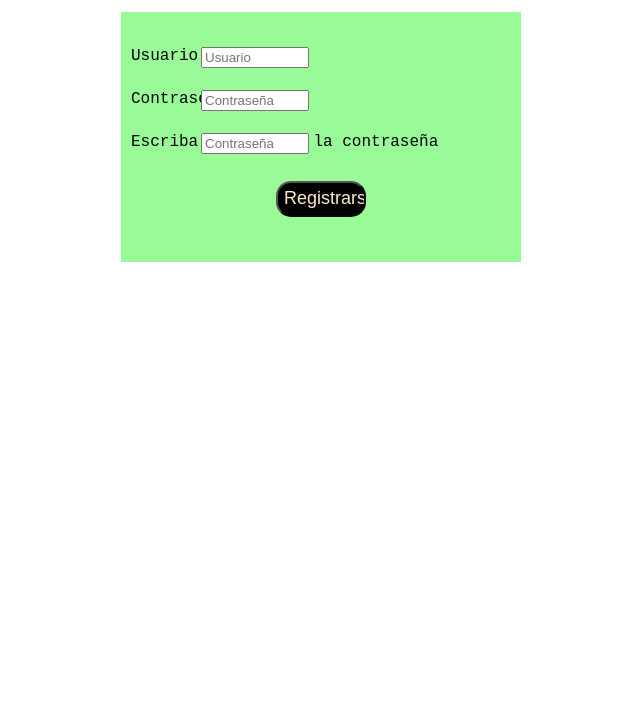
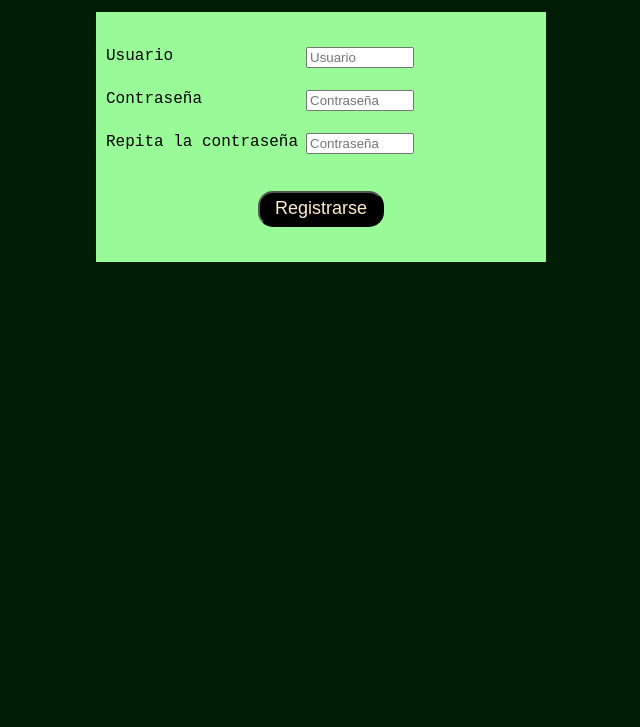
Before and after one commit to maxi758/login-Express, a website: page cliente/register.html in a window 1280 px wide. Shown: the part 73-800 px from the top of the page, without its empty margins (319-959 px from the left). Drawn offline with Linux system fonts and the light colour scheme.

Commit message:
retoques al estilo del formulario

```diff
--- a/cliente/css/style.css
+++ b/cliente/css/style.css
@@ -1,5 +1,6 @@
 body {
   font-family: monospace;
+  background-color: rgb(2, 29, 5);
 }
 
 h1{
@@ -19,7 +20,7 @@ body div{
 }
 .div-style input{
   position:absolute;
-  margin-left: 70px;
+  margin-left: 200px;
   width: 100px;
 }
 .btn-submit{
@@ -27,9 +28,9 @@ body div{
   color: blanchedalmond;
   border-radius: 15px;
   text-align: center;
-  margin-top: 30px;
+  margin-top: 40px;
   height: 2em;
-  width: 5em;
+  width: 7em;
   font-size: large;
 }
 .btn-submit:hover{
@@ -43,7 +44,7 @@ form{
   padding: 10px;
   margin: 5px;
   box-sizing: border-box;
-  width: 400px;
+  width: 450px;
   height: 250px;
   text-align: center;
 
--- a/cliente/register.html
+++ b/cliente/register.html
@@ -20,7 +20,7 @@
                 <input type="password" name="password" id="input-password" placeholder="Contraseña" required>
             </div>
             <div class="div-style">
-                <label for="passwordRepeat">Escriba nuevamente la contraseña</label>
+                <label for="passwordRepeat">Repita la contraseña</label>
                 <input type="password" name="passwordRepeat" id="input-passwordRepeat" placeholder="Contraseña" required>
             </div>
             <input type="submit" value="Registrarse" class="btn-submit">
--- a/server.js
+++ b/server.js
@@ -16,7 +16,7 @@ let users= [{
 app.use(express.urlencoded({ extended: true }));
 
 // Middleware para archivos de imagen, css, scripts, etc ("recursos estáticos")
-app.use(express.static(__dirname));
+app.use(express.static(path.join(__dirname, "cliente")));
 
 // GET inicial, retorna la página index.html
 app.get("/", function (req, res) {
```
